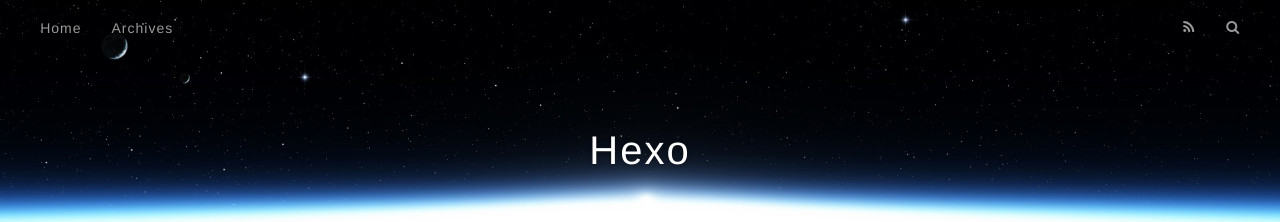
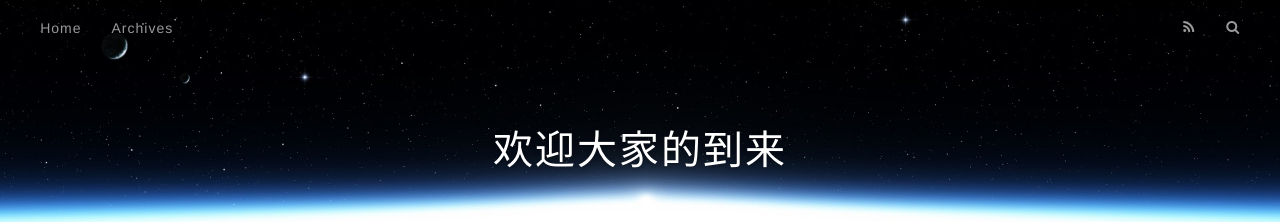
Before and after one commit to gemingxing/gemingxing.github.io, a plain HTML site: page index.html in a window 1280 px wide. Shown: the top 222 px of the page. Drawn offline with nearby package versions, Linux system fonts and the light colour scheme.

Commit message:
Site updated: 2016-03-02 11:27:15

```diff
--- a/index.html
+++ b/index.html
@@ -3,19 +3,19 @@
 <head>
   <meta charset="utf-8">
 
-  <title>Hexo</title>
+  <title>欢迎大家的到来</title>
   <meta name="viewport" content="width=device-width, initial-scale=1, maximum-scale=1">
   <meta name="description">
 <meta property="og:type" content="website">
-<meta property="og:title" content="Hexo">
+<meta property="og:title" content="欢迎大家的到来">
 <meta property="og:url" content="http://yoursite.com/index.html">
-<meta property="og:site_name" content="Hexo">
+<meta property="og:site_name" content="欢迎大家的到来">
 <meta property="og:description">
 <meta name="twitter:card" content="summary">
-<meta name="twitter:title" content="Hexo">
+<meta name="twitter:title" content="欢迎大家的到来">
 <meta name="twitter:description">
 
-    <link rel="alternate" href="/atom.xml" title="Hexo" type="application/atom+xml">
+    <link rel="alternate" href="/atom.xml" title="欢迎大家的到来" type="application/atom+xml">
 
 
     <link rel="icon" href="/favicon.png">
@@ -36,7 +36,7 @@
   <div id="header-outer" class="outer">
     <div id="header-title" class="inner">
       <h1 id="logo-wrap">
-        <a href="/" id="logo">Hexo</a>
+        <a href="/" id="logo">欢迎大家的到来</a>
       </h1>
 
     </div>
@@ -99,7 +99,7 @@
 
     </div>
     <footer class="article-footer">
-      <a data-url="http://yoursite.com/2016/03/02/hello-world/" data-id="cilaa2pg200004a966ak9rmtq" class="article-share-link">Partager</a>
+      <a data-url="http://yoursite.com/2016/03/02/hello-world/" data-id="cilaa8bph00004n967njd8t74" class="article-share-link">Partager</a>
 
 
     </footer>
```
Also changed, not shown: 2016/03/02/hello-world/index.html (+5 -5 lines), archives/2016/03/index.html (+6 -6 lines), archives/2016/index.html (+6 -6 lines), archives/index.html (+6 -6 lines).
